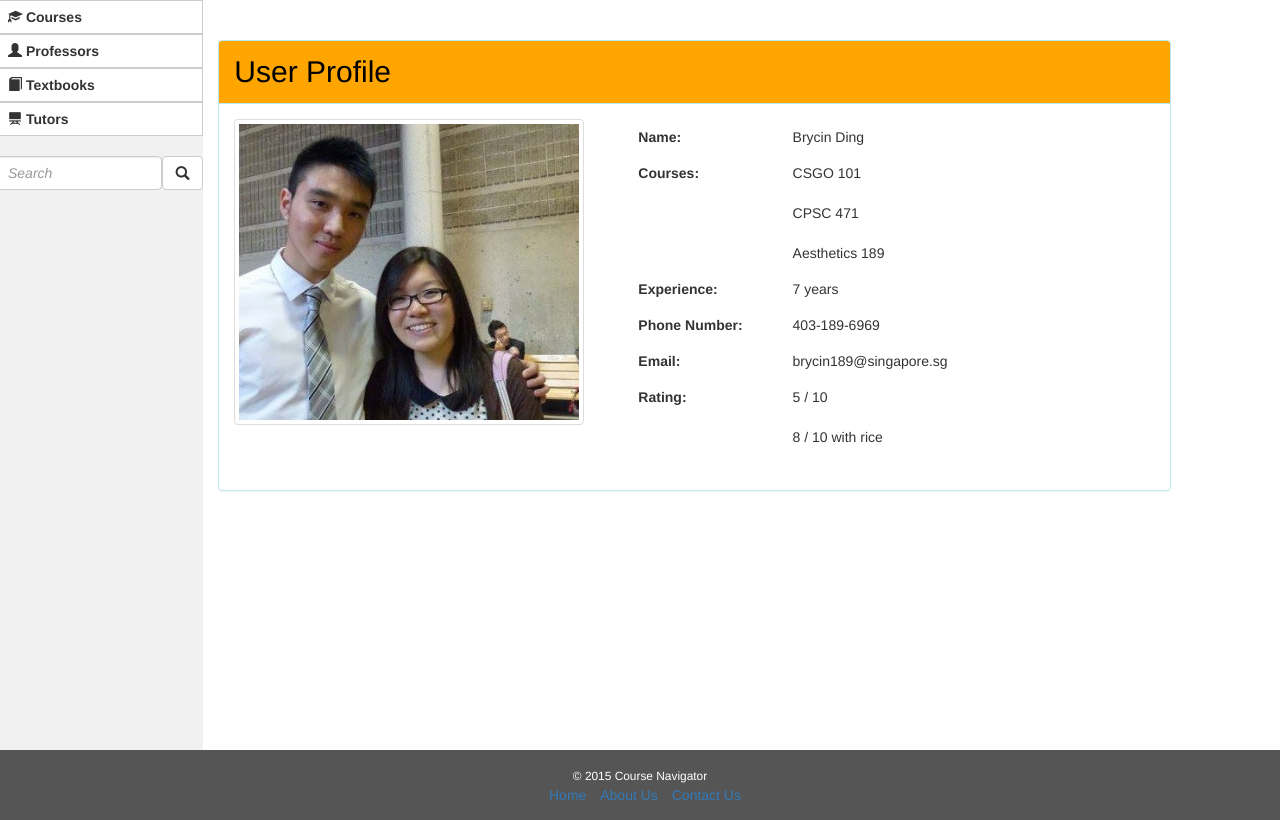
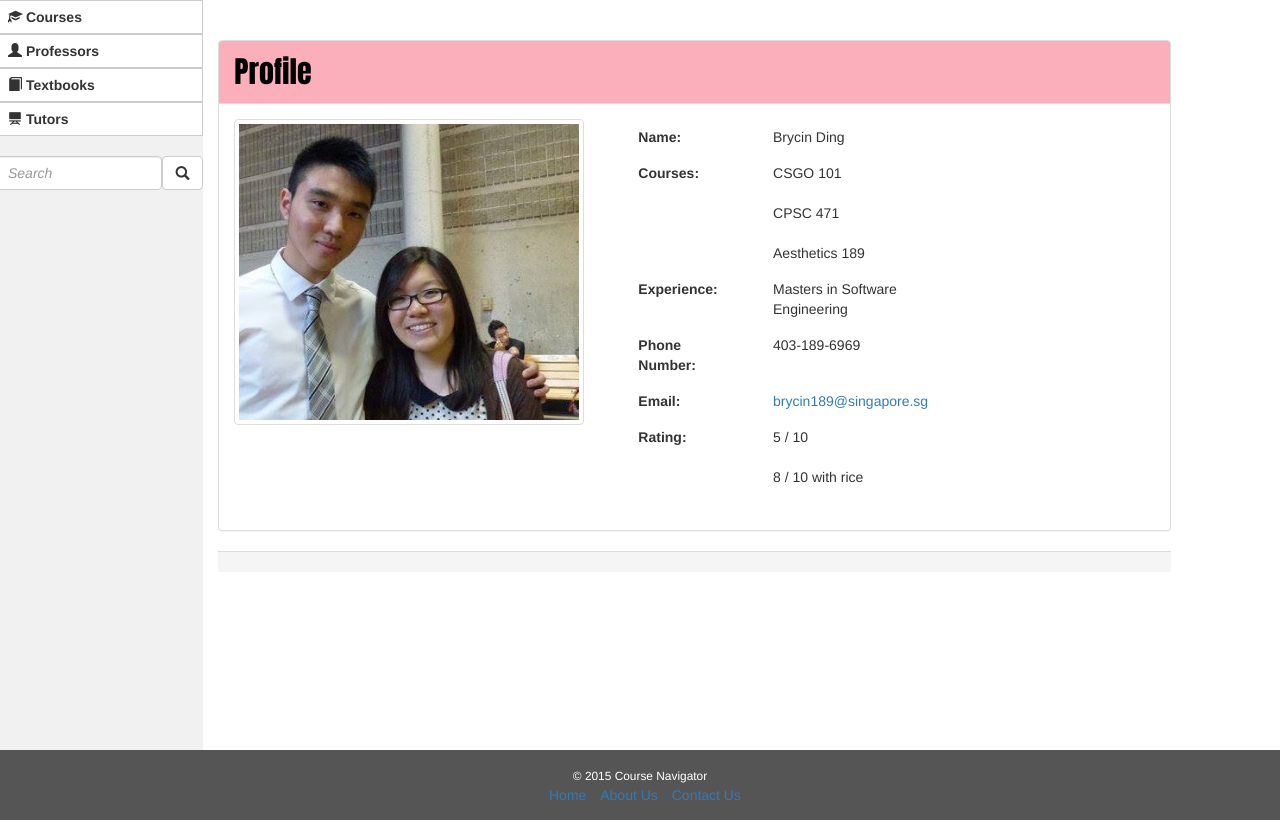
Before and after one commit to bryson189/Course-Navigator-Database, a PHP site: page /tutors.html in a window 1280 px wide. Shown: the part 122-942 px from the top of the page. Run offline with PHP 8.4, Linux system fonts and the light colour scheme.

Commit message:
Finalized panel contents started to implement footer

```diff
--- a/assets/stylesheets/main.css
+++ b/assets/stylesheets/main.css
@@ -124,9 +124,14 @@
 	.panel > .panel-heading {
 
 		color: black;
-		background-color: #FFA500;
+		background-color: #FAAFBA	;
 		font-size: 30px;
+		font-family: Impact, Haettenschweiler, 'Franklin Gothic Bold', Charcoal, 'Helvetica Inserat', 'Bitstream Vera Sans Bold', 'Arial Black', 'sans serif';
 
+	}
+
+	.table-user-information > tbody > tr:first-child {
+		border-top: 0;
 	}
 
 	.table-user-information > tbody > tr > td {
--- a/tutors.html
+++ b/tutors.html
@@ -52,8 +52,8 @@
 
 
 			<div class = "col-md-9 toppad">
-				<div class="panel panel-info">
-					<div class="panel-heading"> User Profile </div>
+				<div class="panel panel-default">
+					<div class="panel-heading"> Profile </div>
 
 					<div class="panel-body">
 						<div class ="row">
@@ -74,7 +74,7 @@
 										</tr>
 										<tr>
 											<td class = "data-head"> Experience: <td>
-											<td> 7 years </td>
+											<td> Masters in Software Engineering </td>
 										</tr>
 										<tr>
 											<td class = "data-head"> Phone Number: <td>
@@ -82,7 +82,7 @@
 										</tr>
 										<tr>
 											<td class = "data-head"> Email: <td>
-											<td> brycin189@singapore.sg </td>
+											<td><a href = "mailto:brycin189@gmail.com"> brycin189@singapore.sg </a> </td>
 										</tr>
 										<tr>
 											<td class = "data-head"> Rating: <td>
@@ -91,10 +91,12 @@
 									</tbody>
 								</table>
 							</div>
+						</div>
 					</div>
 				</div>
+				<div class = "panel-footer"> </div>
+
 			</div>
-
 
 
 			</div>
```
